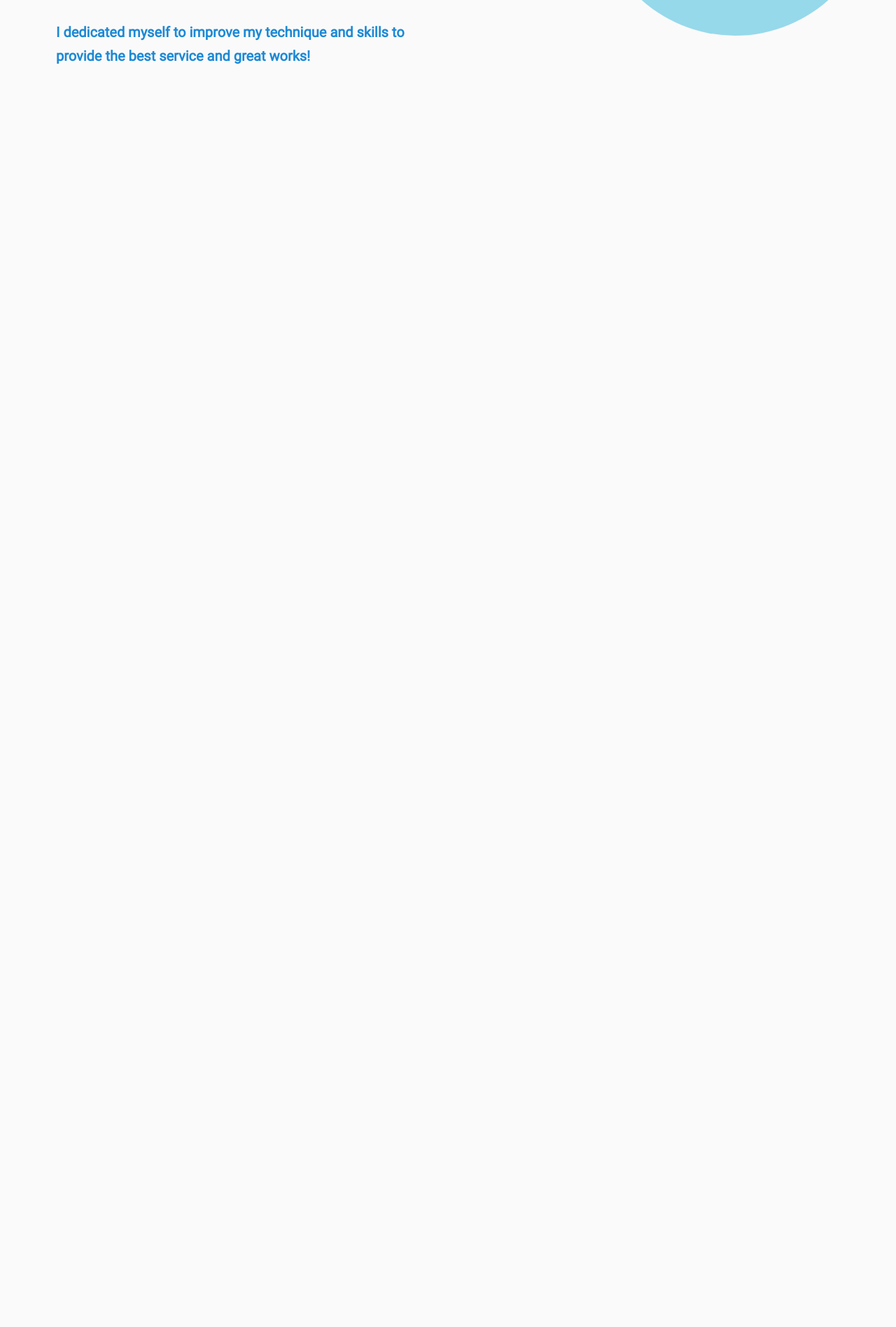
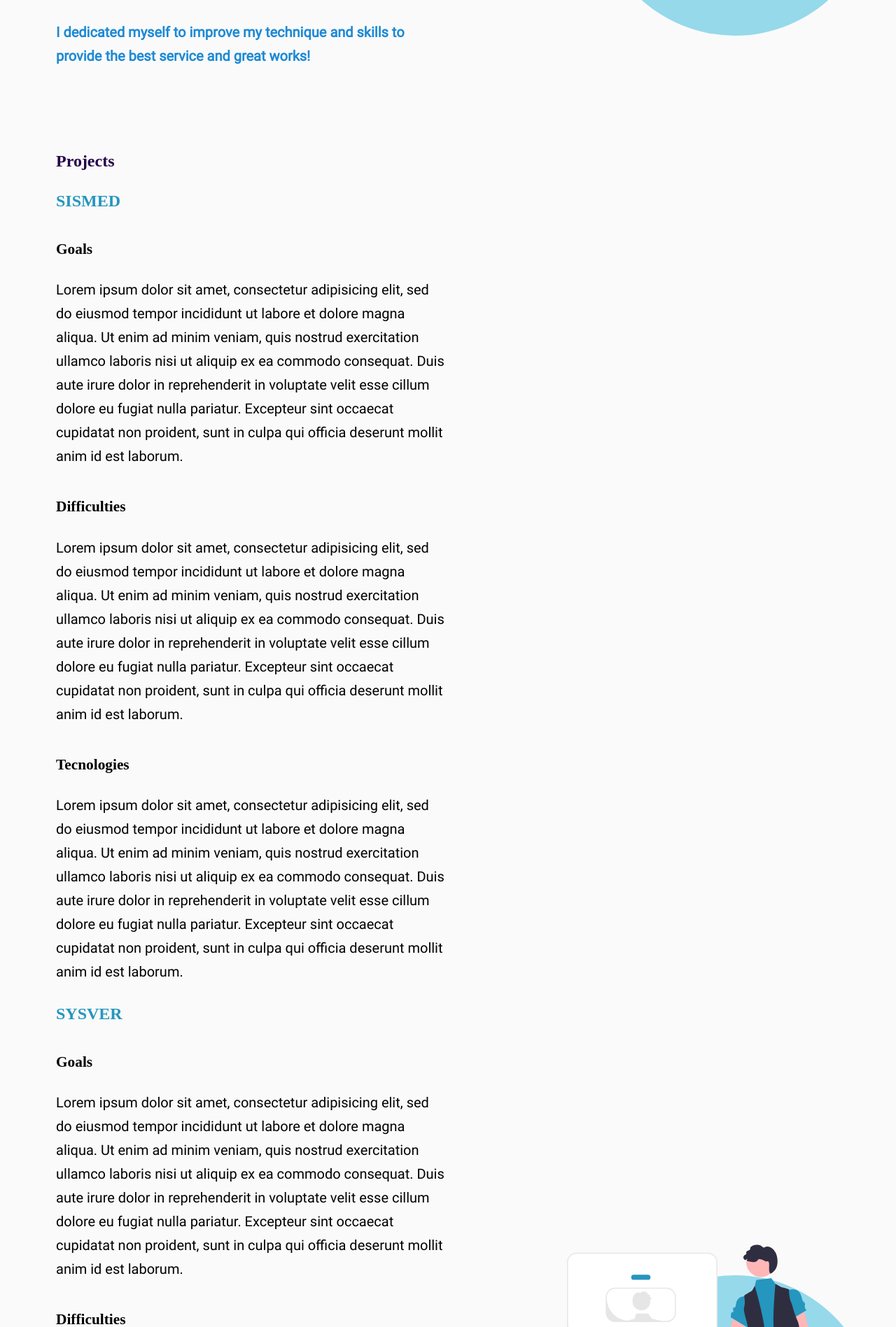
Before and after one commit to JDonquis/jdonquis.github.io, a PHP site: page / in a window 1280 px wide. Shown: the part 1067-2964 px from the top of the page at 70% size. Before the commit the page ends 1159 px from the top, so only its background shows below. Run offline with PHP 8.4, Linux system fonts and the light colour scheme; some web fonts are replaced.

Commit message:
start project section

```diff
--- a/assets/css/style.css
+++ b/assets/css/style.css
@@ -103,6 +103,7 @@ body{
 	overflow-x: hidden !important;
 	scroll-behavior: smooth !important;
 	background-color: var(--bodyColor);
+	overflow-y: hidden !important;
 
 
 }
@@ -181,7 +182,20 @@ footer{
 	align-items: center;
 }
 
+.title-sections
+{
+	font-size: 18pt;
+	font-weight: 700;
+	color: var(--colorBlueDark);
+	font-family: 'Montserrat-Bold';
 
+
+}
+
+.max-width-560px
+{
+	max-width: 560px;
+}
 
 /*---------------------------- navbar ------------------------------------------*/
 
@@ -508,20 +522,12 @@ footer{
 /*---------------------------- About me ------------------------------------------*/
 
 
-.box-about-me-text
+.max-width-560px
 {
 	max-width: 560px;
 }
 
-.title-about-me
-{
-	font-size: 18pt;
-	font-weight: 700;
-	color: var(--colorBlueDark);
-	font-family: 'Montserrat-Bold';
 
-
-}
 
 .box-about-me-text p{
 
@@ -698,6 +704,29 @@ footer{
 
 /*------------------------------------------------------ Projects ---------------------------------------------*/
 
+.title-article{
+	font-size: 18pt;
+  padding-top: 30px;
+  font-family: Montserrat-Bold;
+  color: var(--colorBlueMedium);
+
+}
+
+.article-text-project p{
+
+		font-size: 15pt;
+		line-height: 1.7;
+    padding-top: 30px;
+    font-family: Roboto-Regular;
+}
+
+.article-text-project h4{
+
+		font-size: 16pt;
+		line-height: 1;
+    padding-top: 45px;
+    font-family: Montserrat-Bold;
+}
 
 #image-villadonq{
 
--- a/index.html
+++ b/index.html
@@ -70,7 +70,7 @@
 				          <a class="nav-link" aria-current="page" href="#home">Start</a>
 				        </li>
 				        <li class="nav-item" id="about-me-link">
-				          <a class="nav-link" href="#about-me-mobile">About me</a>
+				          <a class="nav-link" href="#about-me">About me</a>
 				        </li>
 				        <li class="nav-item" id="projects-link">
 				          <a class="nav-link" href="#projects-mobile">Projects</a>
@@ -138,7 +138,7 @@
 							<div class="slide">
 								<img src="./assets/img/villadonq.webp" alt="Image of VillaDonq Project">
 								<div class="text-slide-box">
-									<h3>VillaDonq</h3>
+									<h3>VILLADONQ</h3>
 								</div>
 							</div>
 							<div class="slide">
@@ -164,8 +164,8 @@
 		<section class="container-general mt-50px" id="about-me">
 			<div class="row">
 				<div class="p-10px">
-					<h2 class="title-about-me">About me</h2>
-					<div class="box-about-me-text">
+					<h2 class="title-sections">About me</h2>
+					<div class="max-width-560px box-about-me-text ">
 						<p>
 							Hi! I'm a passionate web developer with more than <span>3 years of experience</span> in creating web systems. In 2019 I started with <span>Wordpress</span>, where I build practice projects, usign tools like Oxigen, Elementor, and ACF
 						</p>
@@ -188,86 +188,113 @@
 			</div>
 		</section>
 
-<!--
+		<section class="container-general mt-50px" id="projects">
 			<div class="row">
-				<div class="col-sm-6" id="about-me-text-section">
-					<h2>About me</h2>
-					<div>
-
-						<p>
-							Hello! My name is Juan and I enjoy building <span>Web Apps</span> and <span>Websites</span> for people. My path in the world of programming began in 2014 when I was just 12 years old, my first steps began with C, C++ and then with PHP and JavaScript, it wasn't until 2019 when I started Web Development.
-						</p>
-
-						<p>
-							In that year I became interested in <span>Wordpress</span>, where I had the opportunity to participate in some projects, being the most interesting for me <span>Facilito E-Commerce</span>. After 2020 I started to build <span>VillaDonq with Laravel</span>, since that year I dedicated myself to improve my technique and skills to provide <span>the best service and great works!</span>
-						</p>
+				<div class="p-10px">
+					<h2 class="title-sections">Projects</h2>
+					<div class="max-width-560px box-project-text">
+						<article>
+							<h3 class="title-article">SISMED</h3>
+							<div class="article-text-project">
+								<h4>Goals</h4>
+								<p>Lorem ipsum dolor sit amet, consectetur adipisicing elit, sed do eiusmod
+								tempor incididunt ut labore et dolore magna aliqua. Ut enim ad minim veniam,
+								quis nostrud exercitation ullamco laboris nisi ut aliquip ex ea commodo
+								consequat. Duis aute irure dolor in reprehenderit in voluptate velit esse
+								cillum dolore eu fugiat nulla pariatur. Excepteur sint occaecat cupidatat non
+								proident, sunt in culpa qui officia deserunt mollit anim id est laborum.</p>
+							</div>
+							<div class="article-text-project">
+								<h4>Difficulties</h4>
+								<p>Lorem ipsum dolor sit amet, consectetur adipisicing elit, sed do eiusmod
+								tempor incididunt ut labore et dolore magna aliqua. Ut enim ad minim veniam,
+								quis nostrud exercitation ullamco laboris nisi ut aliquip ex ea commodo
+								consequat. Duis aute irure dolor in reprehenderit in voluptate velit esse
+								cillum dolore eu fugiat nulla pariatur. Excepteur sint occaecat cupidatat non
+								proident, sunt in culpa qui officia deserunt mollit anim id est laborum.</p>
+							</div>
+							<div class="article-text-project">
+								<h4>Tecnologies</h4>
+								<p>Lorem ipsum dolor sit amet, consectetur adipisicing elit, sed do eiusmod
+								tempor incididunt ut labore et dolore magna aliqua. Ut enim ad minim veniam,
+								quis nostrud exercitation ullamco laboris nisi ut aliquip ex ea commodo
+								consequat. Duis aute irure dolor in reprehenderit in voluptate velit esse
+								cillum dolore eu fugiat nulla pariatur. Excepteur sint occaecat cupidatat non
+								proident, sunt in culpa qui officia deserunt mollit anim id est laborum.</p>
+							</div>
+						</article>
+						<article>
+							<h3 class="title-article">SYSVER</h3>
+							<div class="article-text-project">
+								<h4>Goals</h4>
+								<p>Lorem ipsum dolor sit amet, consectetur adipisicing elit, sed do eiusmod
+								tempor incididunt ut labore et dolore magna aliqua. Ut enim ad minim veniam,
+								quis nostrud exercitation ullamco laboris nisi ut aliquip ex ea commodo
+								consequat. Duis aute irure dolor in reprehenderit in voluptate velit esse
+								cillum dolore eu fugiat nulla pariatur. Excepteur sint occaecat cupidatat non
+								proident, sunt in culpa qui officia deserunt mollit anim id est laborum.</p>
+							</div>
+							<div class="article-text-project">
+								<h4>Difficulties</h4>
+								<p>Lorem ipsum dolor sit amet, consectetur adipisicing elit, sed do eiusmod
+								tempor incididunt ut labore et dolore magna aliqua. Ut enim ad minim veniam,
+								quis nostrud exercitation ullamco laboris nisi ut aliquip ex ea commodo
+								consequat. Duis aute irure dolor in reprehenderit in voluptate velit esse
+								cillum dolore eu fugiat nulla pariatur. Excepteur sint occaecat cupidatat non
+								proident, sunt in culpa qui officia deserunt mollit anim id est laborum.</p>
+							</div>
+							<div class="article-text-project">
+								<h4>Tecnologies</h4>
+								<p>Lorem ipsum dolor sit amet, consectetur adipisicing elit, sed do eiusmod
+								tempor incididunt ut labore et dolore magna aliqua. Ut enim ad minim veniam,
+								quis nostrud exercitation ullamco laboris nisi ut aliquip ex ea commodo
+								consequat. Duis aute irure dolor in reprehenderit in voluptate velit esse
+								cillum dolore eu fugiat nulla pariatur. Excepteur sint occaecat cupidatat non
+								proident, sunt in culpa qui officia deserunt mollit anim id est laborum.</p>
+							</div>
+						</article>
+						<article>
+							<h3 class="title-article">VILLADONQ</h3>
+							<div class="article-text-project">
+								<h4>Goals</h4>
+								<p>Lorem ipsum dolor sit amet, consectetur adipisicing elit, sed do eiusmod
+								tempor incididunt ut labore et dolore magna aliqua. Ut enim ad minim veniam,
+								quis nostrud exercitation ullamco laboris nisi ut aliquip ex ea commodo
+								consequat. Duis aute irure dolor in reprehenderit in voluptate velit esse
+								cillum dolore eu fugiat nulla pariatur. Excepteur sint occaecat cupidatat non
+								proident, sunt in culpa qui officia deserunt mollit anim id est laborum.</p>
+							</div>
+							<div class="article-text-project">
+								<h4>Difficulties</h4>
+								<p>Lorem ipsum dolor sit amet, consectetur adipisicing elit, sed do eiusmod
+								tempor incididunt ut labore et dolore magna aliqua. Ut enim ad minim veniam,
+								quis nostrud exercitation ullamco laboris nisi ut aliquip ex ea commodo
+								consequat. Duis aute irure dolor in reprehenderit in voluptate velit esse
+								cillum dolore eu fugiat nulla pariatur. Excepteur sint occaecat cupidatat non
+								proident, sunt in culpa qui officia deserunt mollit anim id est laborum.</p>
+							</div>
+							<div class="article-text-project">
+								<h4>Tecnologies</h4>
+								<p>Lorem ipsum dolor sit amet, consectetur adipisicing elit, sed do eiusmod
+								tempor incididunt ut labore et dolore magna aliqua. Ut enim ad minim veniam,
+								quis nostrud exercitation ullamco laboris nisi ut aliquip ex ea commodo
+								consequat. Duis aute irure dolor in reprehenderit in voluptate velit esse
+								cillum dolore eu fugiat nulla pariatur. Excepteur sint occaecat cupidatat non
+								proident, sunt in culpa qui officia deserunt mollit anim id est laborum.</p>
+							</div>
+						</article>
 
 					</div>
 				</div>
-				<div class="col-sm-6  d-flex justify-content-end" id="about-me-image-section">
-					<div class="border-image d-flex justify-content-end">
-						<div class="image-about"></div>
-
+				<div class="flex-box-center">
+					<div class="about-me-image-box">
+						<img src="./assets/img/information.svg" alt="">
 					</div>
 				</div>
-
-			</div>
-
-			<div class="d-flex flex-md-row flex-column justify-content-between mt-5">
-				<div id="about-me-tecno-section">
-					<h3>I've been working with: </h3>
-					<ul class="list-tecno p-0">
-						<li class="li-content"id="laravel">Laravel</li>
-						<li class="li-content"id="wordpress">Wordpress</li>
-						<li class="li-content"id="vuejs">VueJs</li>
-						<li class="li-content"id="elementor">Elementor</li>
-						<li class="li-content"id="oxygen">Oxygen Builder</li>
-						<li class="li-content"id="bootstrap">Bootstrap</li>
-						<li class="li-content"id="tailwind">Tailwind</li>
-					</ul>
-				</div>
-
-				<div class="box-content-tecno d-none justify-content-center flex-column align-items-center" id="laravel-content">
-					<div class="image-tecno" id="laravel-img"></div>
-					<div class="box-text-tecno"><p>When I started with this framework I loved it, i worked with its versions 7, 8, and 9 using from Laravel UI with Bootstrap to Vue Js, I feel comfortable with its Ecosystem using tools like Breeze or Jetstream and its ORM Eloquent. I used this to build: VillaDonq, Maucake CMS and API</p></div>
-				</div>
-
-				<div class="box-content-tecno d-none justify-content-center flex-column align-items-center" id="wordpress-content">
-					<div class="image-tecno" id="wordpress-img"></div>
-					<div class="box-text-tecno"><p>For me Wordpress is the perfect tool when a client just wants a solid and attractive Web Site, i have experience building web sites with builders like Elementor and Oxygen, or if you want i can build customs templates with ACF just for you. I used this to build: Facilito E-Commerce</p></div>
-				</div>
-
-				<div class="box-content-tecno d-none justify-content-center flex-column align-items-center" id="vuejs-content">
-					<div class="image-tecno" id="vuejs-img"></div>
-					<div class="box-text-tecno"><p>Lorem ipsum dolor sit amet consectetur adipisicing elit. Dicta est id hic, voluptatem animi, dolores mollitia commodi sequi? Aspernatur nisi fugit nam culpa deserunt exercitationem voluptatibus consequuntur fugiat neque recusandae!
-					Optio tenetur aliquid ullam voluptates, laboriosam repudiandae necessitatibus nihil quidem reprehenderit eius accusamus a! Iste, impedit sequi labore illo saepe corrupti sapiente, ratione, assumenda non harum sunt maxime, quo laborum.</p></div>
-				</div>
-
-				<div class="box-content-tecno d-none justify-content-center flex-column align-items-center" id="elementor-content">
-					<div class="image-tecno" id="elementor-img"></div>
-					<div class="box-text-tecno"><p>Lorem ipsum dolor sit amet consectetur adipisicing elit. Dicta est id hic, voluptatem animi, dolores mollitia commodi sequi? Aspernatur nisi fugit nam culpa deserunt exercitationem voluptatibus consequuntur fugiat neque recusandae!
-					Optio tenetur aliquid ullam voluptates, laboriosam repudiandae necessitatibus nihil quidem reprehenderit eius accusamus a! Iste, impedit sequi labore illo saepe corrupti sapiente, ratione, assumenda non harum sunt maxime, quo laborum.</p></div>
-				</div>
-
-				<div class="box-content-tecno d-none justify-content-center flex-column align-items-center" id="oxygen-content">
-					<div class="image-tecno" id="oxygen-img"></div>
-					<div class="box-text-tecno"><p>Lorem ipsum dolor sit amet consectetur adipisicing elit. Dicta est id hic, voluptatem animi, dolores mollitia commodi sequi? Aspernatur nisi fugit nam culpa deserunt exercitationem voluptatibus consequuntur fugiat neque recusandae!
-					Optio tenetur aliquid ullam voluptates, laboriosam repudiandae necessitatibus nihil quidem reprehenderit eius accusamus a! Iste, impedit sequi labore illo saepe corrupti sapiente, ratione, assumenda non harum sunt maxime, quo laborum.</p></div>
-				</div>
-
-				<div class="box-content-tecno d-none justify-content-center flex-column align-items-center" id="bootstrap-content">
-					<div class="image-tecno" id="bootstrap-img"></div>
-					<div class="box-text-tecno"><p>Bootstrap was my first CSS Framework, and I still using in some projects, I usually recommend when the project is simple and small.</p></div>
-				</div>
-
-				<div class="box-content-tecno d-none justify-content-center flex-column align-items-center" id="tailwind-content">
-					<div class="image-tecno" id="tailwind-img"></div>
-					<div class="box-text-tecno"><p>Tailwind is a great CSS Framework, I use for current projects, Highly recommend if you want that your website looks pretty good</p></div>
-				</div>
-
 			</div>
 		</section>
 
+<!--
 		<div class=" container-custom box-line-bottom p-0">
 			<div id="line-bottom-2"></div>
 		</div>
```
